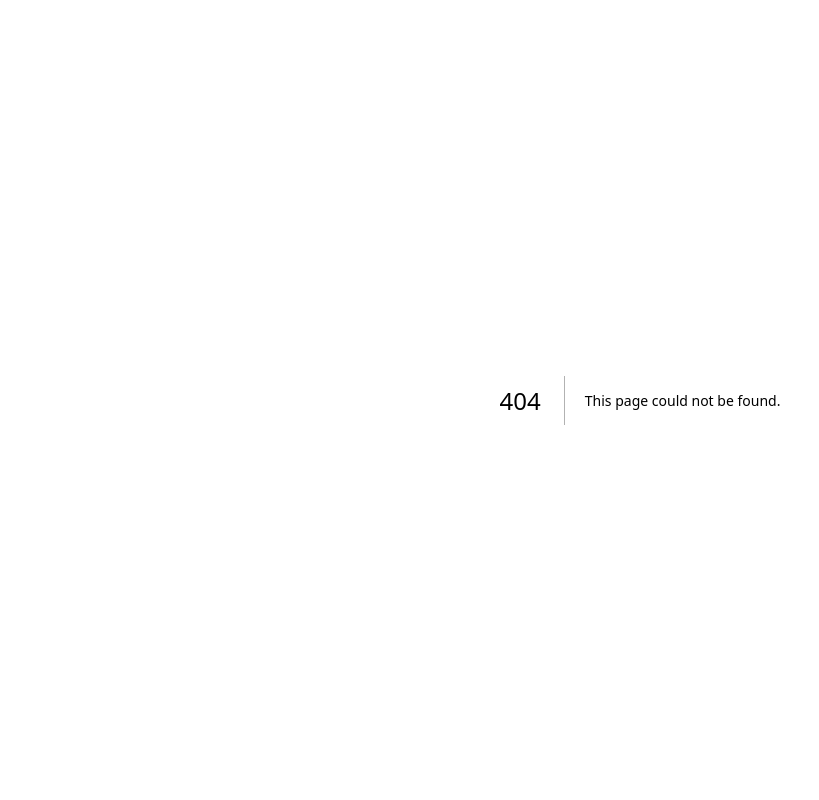
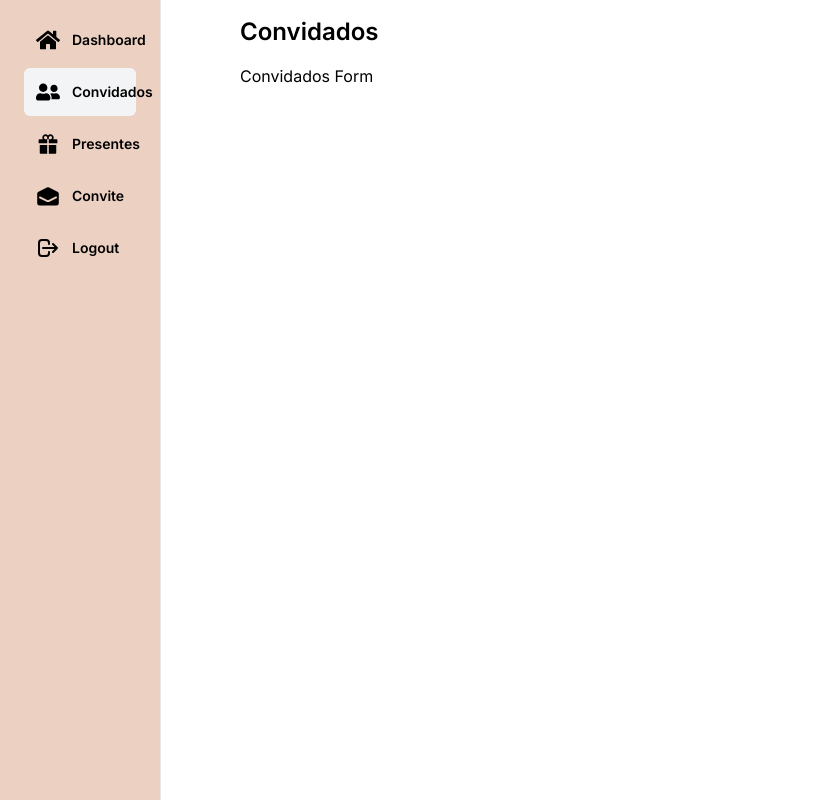
Before and after one commit to anthonyigor/casei, a Next.js app in the folder frontend/: page /convidados in a window 1280 px wide. Before the commit this address had no page. Shown: the whole page, without its empty margins (0-819 px from the left). Built offline with nearby package versions, Linux system fonts and the light colour scheme.

Commit message:
init convidados page

```diff
--- /dev/null
+++ b/frontend/src/app/components/forms/ConvidadosForm.tsx
@@ -0,0 +1,11 @@
+'use client'
+
+const ConvidadosForm = () => {
+    return (
+        <div className="mt-4">
+            Convidados Form
+        </div>
+    )
+}
+
+export default ConvidadosForm
--- /dev/null
+++ b/frontend/src/app/convidados/layout.tsx
@@ -0,0 +1,9 @@
+import Sidebar from "../components/sidebar/Sidebar";
+
+export default async function ConvidadosLayout({ children }: { children: React.ReactNode }) {
+    return (
+        <Sidebar>
+            {children}
+        </Sidebar>
+    )
+}
--- /dev/null
+++ b/frontend/src/app/convidados/page.tsx
@@ -0,0 +1,12 @@
+import ConvidadosForm from "../components/forms/ConvidadosForm";
+
+const Convidados = () => {
+    return (
+        <div className="lg:pl-40 h-full lg:block mt-4">
+            <div className="text-2xl font-semibold">Convidados</div>
+            <ConvidadosForm />
+        </div>
+    )
+}
+
+export default Convidados;
```
Also changed, not shown: 2 other files (tests, documents, lock files or other folders).
